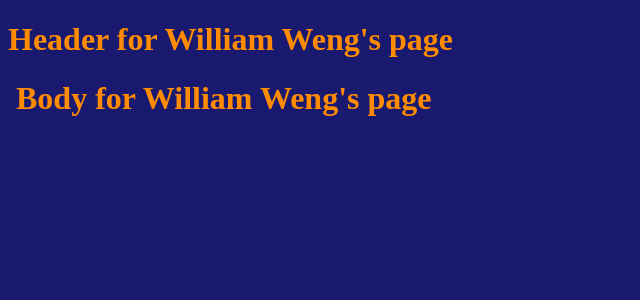
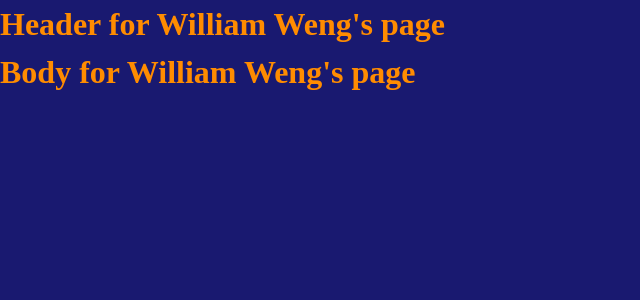
Before and after one commit to will-weng/will-weng.github.io, a React (Create React App) app: page / in a window 1280 px wide. Shown: the top 300 px of the page, without its empty margins (0-640 px from the left). Built offline with nearby package versions, Linux system fonts and the light colour scheme; the HTML template or start-up script is replaced by a standard one.

Commit message:
css reset styles

```diff
--- a/src/components/styles/Global.ts
+++ b/src/components/styles/Global.ts
@@ -3,11 +3,12 @@ import { createGlobalStyle } from "styled-components";
 const GlobalStyles = createGlobalStyle`
     * {
         box-sizing: border-box;
-        color: ${({ theme }) => theme.colors.text}
+        color: ${({ theme }) => theme.colors.text};
+        margin: 0;
     }
 
     body {
-        background-color: ${({ theme }) => theme.colors.body};
+        background-color: ${({ theme }) => theme.colors.body};  line-height: 1.5;
     }
 `
 
```
